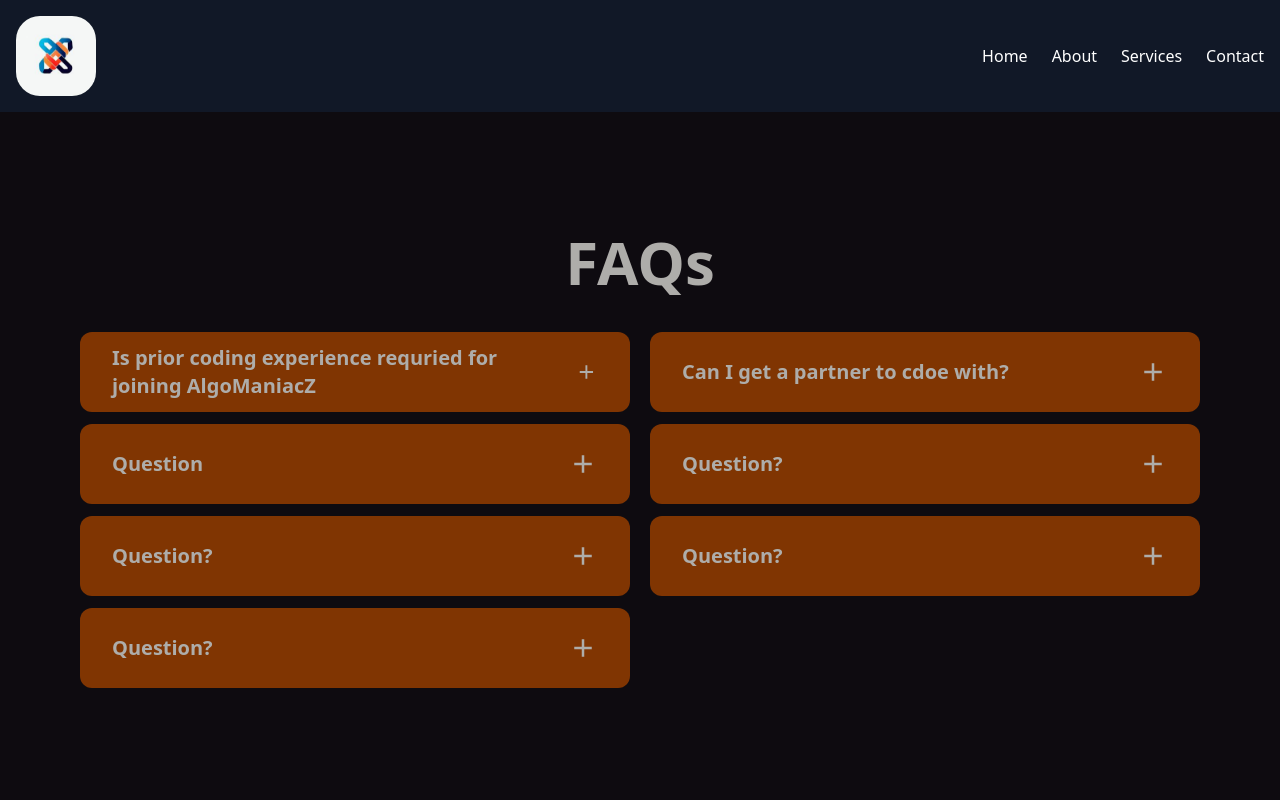
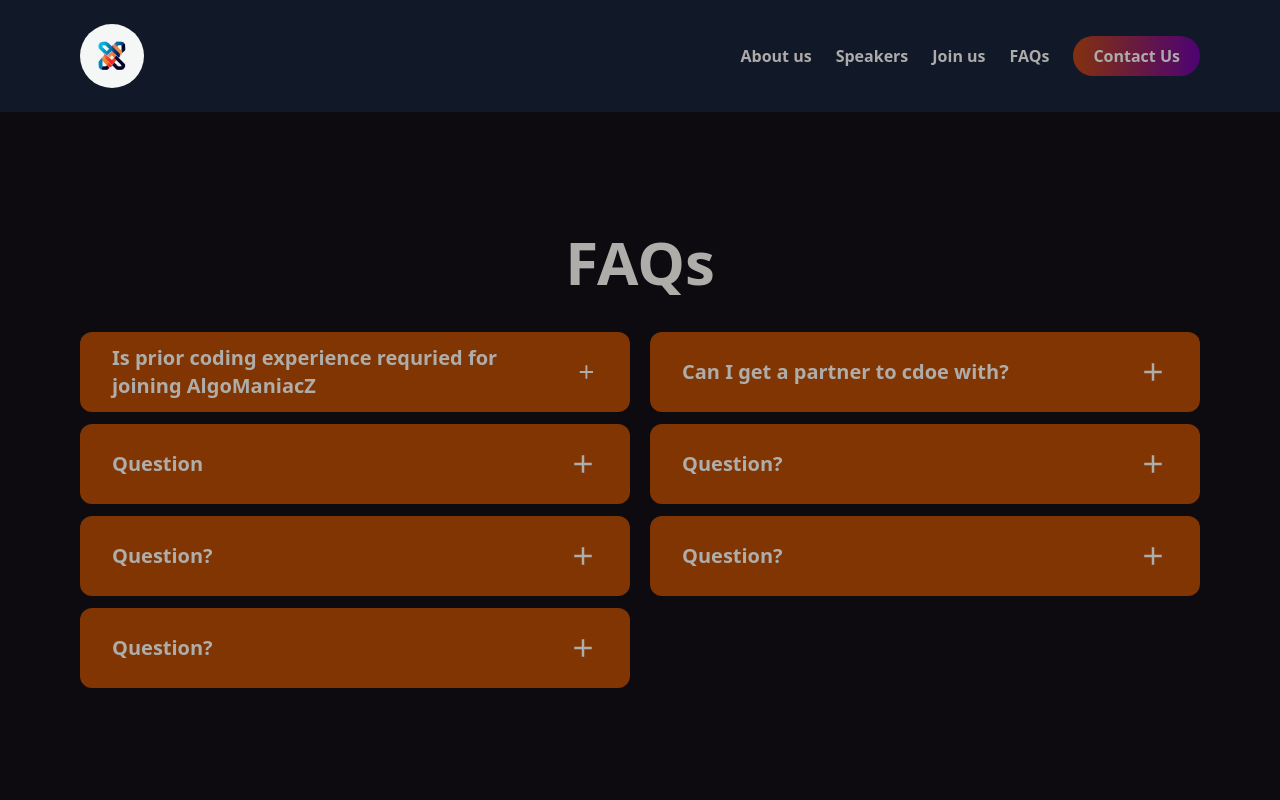
Before and after one commit to AlgoManiacZ/AlgoManiacZ_Revamped, a React (Vite) app in the folder algoManiacZ/: page / in a window 1280 px wide. Shown: the top 800 px of the page. Built offline with nearby package versions, Linux system fonts and the light colour scheme.

Commit message:
styled header

```diff
--- a/algoManiacZ/src/components/Navbar/NavBar.jsx
+++ b/algoManiacZ/src/components/Navbar/NavBar.jsx
@@ -1,20 +1,16 @@
-import { useState } from 'react'
-import logo from '../../assets/logo.jpeg'
+import { useState } from "react";
+import logo from "../../assets/logo.jpeg";
 function Navbar() {
-  const [isOpen, setIsOpen] = useState(false)
+  const [isOpen, setIsOpen] = useState(false);
 
   const toggleNavbar = () => {
-    setIsOpen(!isOpen)
-  }
+    setIsOpen(!isOpen);
+  };
 
   return (
-    <nav className="h-28 bg-gray-900 w-full sticky  z-10 top-0 text-white p-4">
+    <nav className="h-28 bg-gray-900 w-full sticky z-10 top-0 flex px-5 md:px-20 py-4">
       <div className="container mx-auto flex justify-between items-center">
-        <img
-          src={logo}
-          alt=""
-          className="w-20  rounded-3xl"
-        />
+        <img src={logo} alt="" className="w-16  rounded-full" />
 
         <div className="lg:hidden">
           <button
@@ -22,7 +18,7 @@
             className="text-white p-2 focus:outline-none"
           >
             <svg
-              className="w-6 h-6"
+              className="w-8 h-8"
               fill="none"
               stroke="currentColor"
               viewBox="0 0 24 24"
@@ -34,54 +30,62 @@
                 strokeWidth="2"
                 d="M4 6h16M4 12h16m-7 6h7"
               ></path>
-              assNam{' '}
+              assNam{" "}
             </svg>
           </button>
         </div>
 
         <div
           className={`${
-            isOpen ? 'block' : 'hidden'
-          } lg:flex lg:items-center lg:w-auto`}
+            isOpen ? "block" : "hidden"
+          }  absolute lg:relative w-full lg:w-auto left-0 top-[120px] lg:top-auto translate-x-1/4 lg:translate-x-0  lg:flex lg:items-center `}
         >
-          <ul className="lg:flex">
-            <li className="mb-2 lg:mb-0 lg:ml-6">
+          <ul className="flex flex-col lg:flex-row w-6/12 lg:w-auto items-center bg-gray-900 rounded-lg">
+            <li className="my-5 lg:m-auto lg:ml-6">
               <a
                 href="#"
-                className="block text-white hover:text-blue-200 font-thin"
+                className="block text-[#adaba9] hover:underline underline-offset-4 font-bold"
               >
-                Home
+                About us
               </a>
             </li>
-            <li className="mb-2 lg:mb-0 lg:ml-6">
+            <li className="my-5 lg:m-auto lg:ml-6">
               <a
                 href="#"
-                className="block text-white hover:text-blue-200 font-thin"
+                className="block text-[#adaba9] hover:underline underline-offset-4 font-bold"
               >
-                About
+                Speakers
               </a>
             </li>
-            <li className="mb-2 lg:mb-0 lg:ml-6">
+            <li className="my-5 lg:m-auto lg:ml-6">
               <a
                 href="#"
-                className="block text-white hover:text-blue-200 font-thin"
+                className="block text-[#adaba9] hover:underline underline-offset-4 font-bold"
               >
-                Services
+                Join us
               </a>
             </li>
-            <li className="mb-2 lg:mb-0 lg:ml-6">
+            <li className="my-5 lg:m-auto lg:ml-6">
               <a
                 href="#"
-                className="block text-white hover:text-blue-200 font-thin"
+                className="block text-[#adaba9] hover:underline underline-offset-4 font-bold"
               >
-                Contact
+                FAQs
+              </a>
+            </li>
+            <li className="my-5 lg:m-auto lg:ml-6">
+              <a
+                href="#"
+                className="block text-[#adaba9] hover:underline underline-offset-4 font-bold py-2 px-5 rounded-3xl  bg-gradient-to-r from-[#83310e] to-[#4d0373]"
+              >
+                Contact Us
               </a>
             </li>
           </ul>
         </div>
       </div>
     </nav>
-  )
+  );
 }
 
-export default Navbar
+export default Navbar;
```
